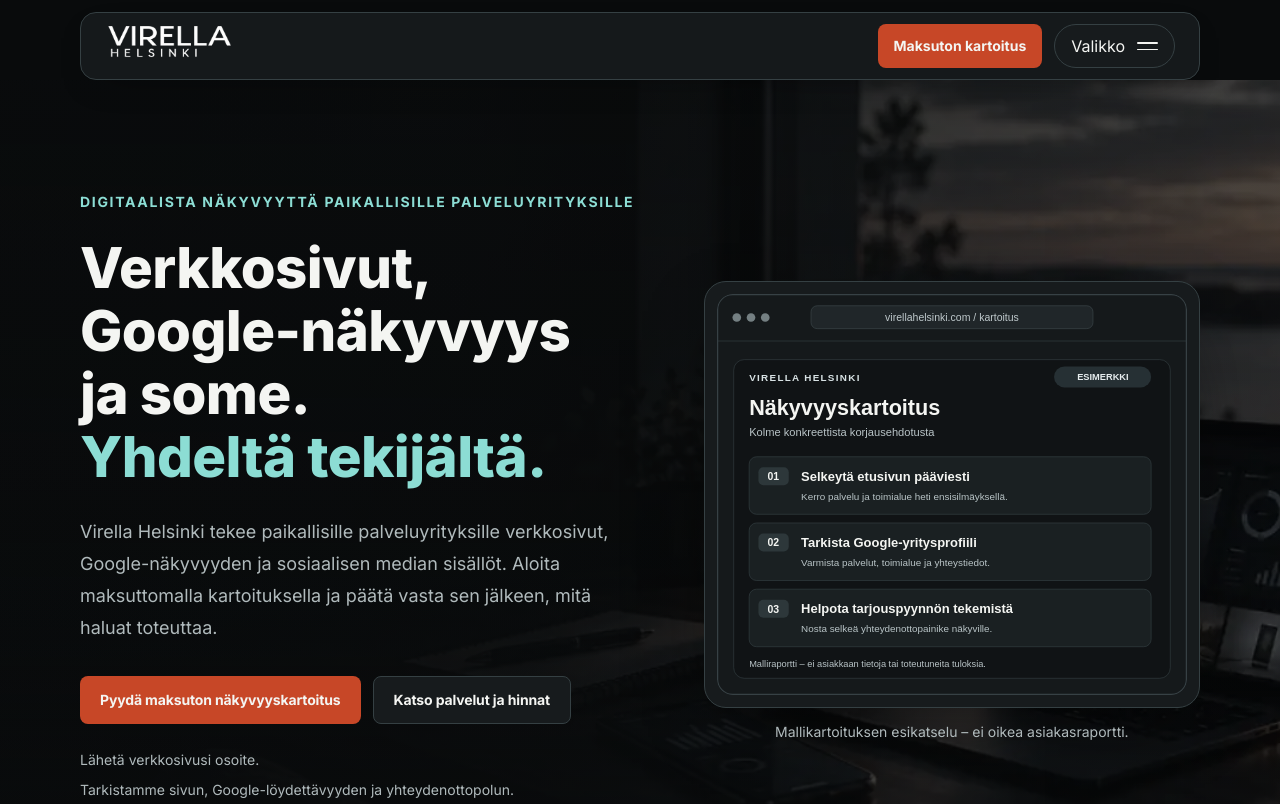
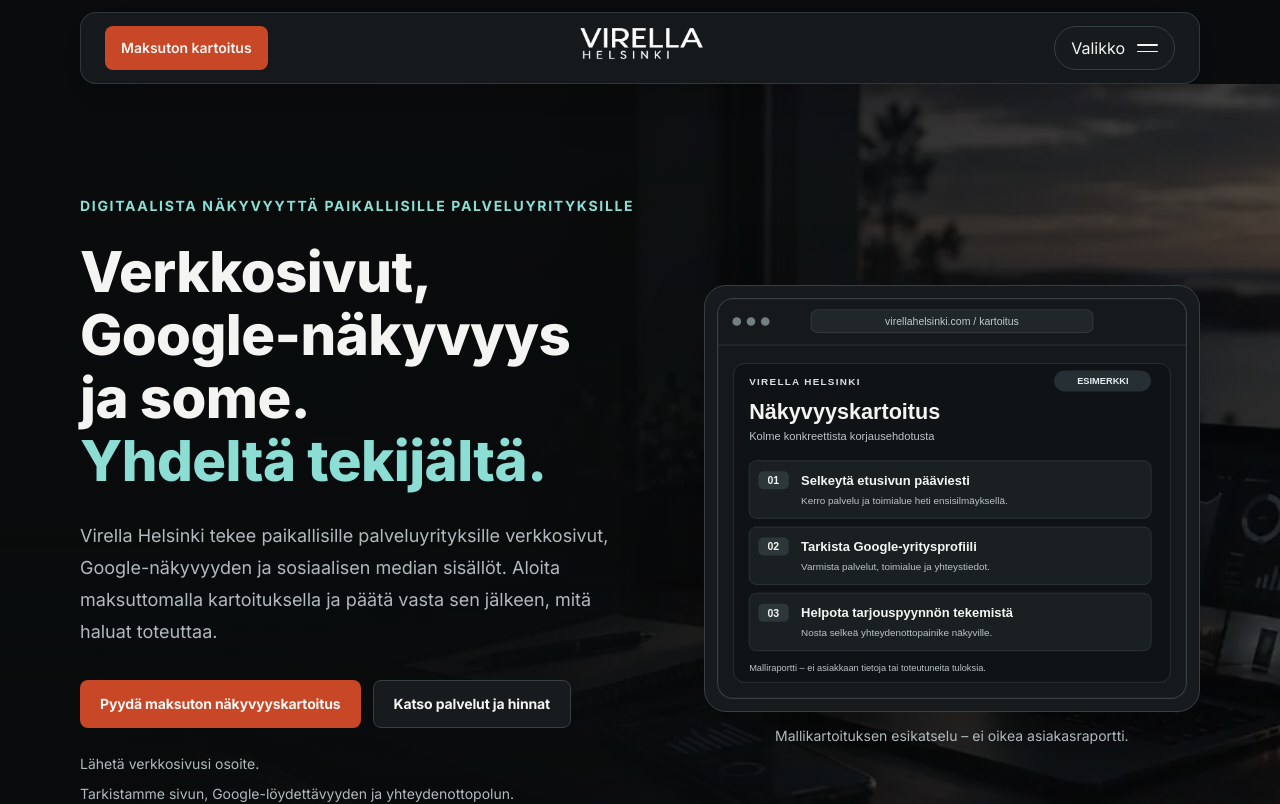
Before and after one commit to Jambovisuaalit/virella-helsinki-web, a Next.js app: page / in a window 1280 px wide. Shown: the top 804 px of the page. Built offline with nearby package versions, Linux system fonts and the light colour scheme.

Commit message:
style: center wordmark in symmetric three-column header and simplify navigation controls

```diff
--- a/components/site/header.tsx
+++ b/components/site/header.tsx
@@ -23,15 +23,19 @@
   return (
     <header className={`virella-site-header sticky top-0 z-[100] bg-transparent pt-3 ${landing ? "landing-header" : ""}`}>
       <SectionContainer>
-        <div className="virella-nav-shell flex min-h-[68px] items-center justify-between gap-3 rounded-2xl border border-border bg-surface/95 px-4 shadow-[0_12px_38px_-24px_rgba(0,0,0,0.75)] backdrop-blur-md sm:px-6">
-          <BrandLogo compact />
-          <div className="ml-auto flex shrink-0 items-center gap-3">
+        <div className="virella-nav-shell grid min-h-[72px] grid-cols-[minmax(0,1fr)_auto_minmax(0,1fr)] items-center gap-2 rounded-2xl border border-border/80 bg-surface/95 px-3 shadow-[0_12px_38px_-28px_rgba(0,0,0,0.7)] backdrop-blur-md sm:gap-5 sm:px-6">
+          <div className="flex min-w-0 items-center justify-start">
             <Link
               href={cta.href}
-              className={`hidden min-h-11 items-center justify-center rounded-lg px-4 py-2.5 text-sm font-bold transition-colors duration-200 focus-visible:outline-offset-4 sm:inline-flex ${landing ? "bg-cyan-400 text-zinc-950 hover:bg-cyan-300" : "bg-action text-white hover:bg-[#ac381d]"}`}
+              className={`hidden min-h-11 items-center justify-center whitespace-nowrap rounded-lg px-4 py-2.5 text-sm font-semibold transition-colors duration-200 focus-visible:outline-offset-4 lg:inline-flex ${landing ? "bg-cyan-400 text-zinc-950 hover:bg-cyan-300" : "bg-action text-white hover:bg-[#ac381d]"}`}
             >
               {landing ? "Katso hinnat" : "Maksuton kartoitus"}
             </Link>
+          </div>
+          <div className="flex min-w-0 items-center justify-center">
+            <BrandLogo compact />
+          </div>
+          <div className="flex min-w-0 items-center justify-end">
             <OverlayNavigation items={items} cta={cta} social={landing} />
           </div>
         </div>
```
